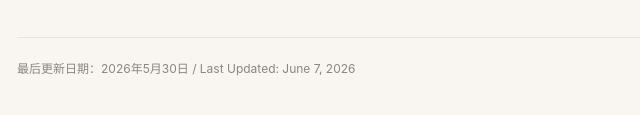
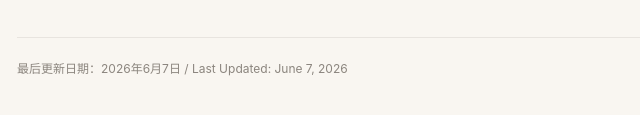
Before and after one commit to orekkf-coder/privacy-policy, a plain HTML site: page privacy.html in a window 1280 px wide. Shown: the part 2168-2283 px from the top of the page, 243-883 px from the left. Drawn offline with Linux system fonts and the light colour scheme.

Commit message:
Update last updated date in privacy.html

```diff
--- a/privacy.html
+++ b/privacy.html
@@ -160,7 +160,7 @@
     </div>
 
     <div class="last-updated">
-      最后更新日期：2026年5月30日 / Last Updated: June 7, 2026
+      最后更新日期：2026年6月7日 / Last Updated: June 7, 2026
     </div>
   </body>
 </html>
```
